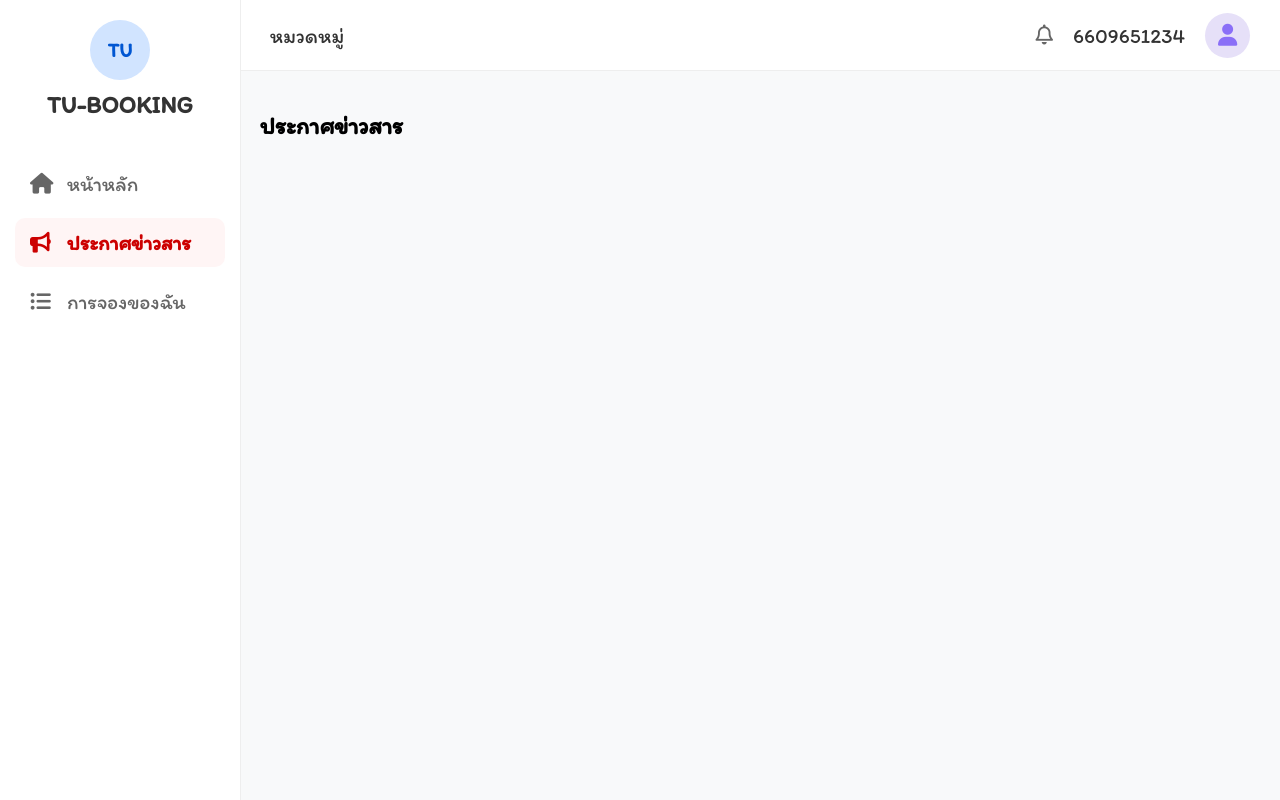
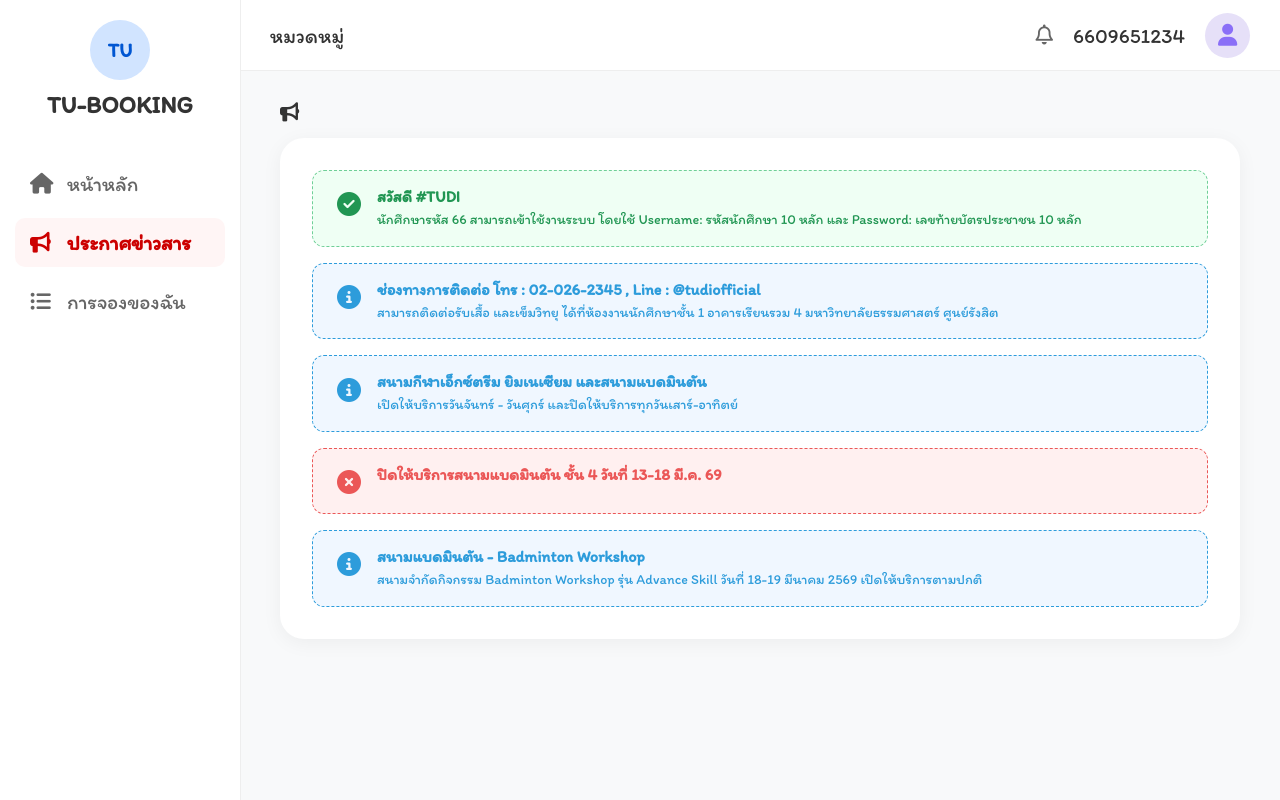
Before and after one commit to Phumphagon-Komanpririn-6609650582/Project-final-363, a React (Create React App) app: page / in a window 1280 px wide. Both pictures are taken after a click on the element "ประกาศข่าวสาร". Built offline with nearby package versions, Linux system fonts and the light colour scheme; the HTML template or start-up script is replaced by a standard one.

Commit message:
add Attention

```diff
--- a/src/App.css
+++ b/src/App.css
@@ -453,3 +453,76 @@
   font-weight: bold;
   cursor: pointer;
 }
+
+/* --- Attention Styles --- */
+.attention-container {
+  padding: 2rem;
+  max-width: 60rem;
+  margin: 0 auto;
+}
+
+.attention-header {
+  display: flex;
+  align-items: center;
+  gap: 0.5rem;
+  font-size: 1.2rem;
+  font-weight: bold;
+  margin-bottom: 1rem;
+  color: #333;
+}
+
+.attention-white-board {
+  background-color: #FFFFFF;
+  border-radius: 1.5rem;
+  padding: 2rem;
+  box-shadow: 0 0.25rem 1.25rem rgba(0,0,0,0.05);
+  display: flex;
+  flex-direction: column;
+  gap: 1rem;
+}
+
+.alert-card {
+  display: flex;
+  align-items: flex-start;
+  gap: 1rem;
+  padding: 1rem 1.5rem;
+  border-radius: 0.75rem;
+  border-width: 0.0625rem;
+  border-style: dashed; /* เส้นประตามรูป */
+}
+
+.alert-icon {
+  font-size: 1.5rem;
+  margin-top: 0.2rem;
+}
+
+.alert-content strong {
+  display: block;
+  font-size: 1rem;
+  margin-bottom: 0.25rem;
+}
+
+.alert-content p {
+  margin: 0;
+  font-size: 0.875rem;
+  line-height: 1.4;
+}
+
+/* สีแต่ละประเภท */
+.alert-card.success {
+  background-color: #EFFFF4;
+  border-color: #6FCF97;
+  color: #219653;
+}
+
+.alert-card.info {
+  background-color: #F0F7FF;
+  border-color: #2D9CDB;
+  color: #2D9CDB;
+}
+
+.alert-card.error {
+  background-color: #FFF0F0;
+  border-color: #EB5757;
+  color: #EB5757;
+}
--- a/src/App.js
+++ b/src/App.js
@@ -1,11 +1,12 @@
 import logo from './logo.svg';
 import React, { useState } from 'react';
 import './App.css';
-import Header from './components/header';
-import Navbar from './components/navbar';
+import Header from './components/Header';
+import Navbar from './components/Navbar';
 import Home from './components/Home';
 import SportSelection from './components/Sport';
 import TennisCourt from './components/TennisCourt';
+import Attention from './components/Attention';
 
 function App() {
   const [activeMenu, setActiveMenu] = useState('หน้าหลัก');
@@ -41,7 +42,7 @@ function App() {
         return <Home onChangePage={(pageName) => setCurrentView(pageName)} />;
 
       case 'ประกาศข่าวสาร':
-        return <div style={{ padding: '20px' }}><h2>ประกาศข่าวสาร</h2></div>;
+        return <Attention />;
 
       case 'การจองของฉัน':
         return <div style={{ padding: '20px' }}><h2>การจองของฉัน</h2></div>;
--- /dev/null
+++ b/src/components/Attention.js
@@ -0,0 +1,66 @@
+import React from 'react';
+
+function Attention() {
+  // ข้อมูลประกาศ (สามารถเพิ่ม/ลดตรงนี้ได้เลย)
+  const announcements = [
+    {
+      id: 1,
+      type: 'success',
+      icon: 'fa-solid fa-circle-check',
+      title: 'สวัสดี #TUDI',
+      detail: 'นักศึกษารหัส 66 สามารถเข้าใช้งานระบบ โดยใช้ Username: รหัสนักศึกษา 10 หลัก และ Password: เลขท้ายบัตรประชาชน 10 หลัก',
+    },
+    {
+      id: 2,
+      type: 'info',
+      icon: 'fa-solid fa-circle-info',
+      title: 'ช่องทางการติดต่อ โทร : 02-026-2345 , Line : @tudiofficial',
+      detail: 'สามารถติดต่อรับเสื้อ และเข็มวิทยุ ได้ที่ห้องงานนักศึกษาชั้น 1 อาคารเรียนรวม 4 มหาวิทยาลัยธรรมศาสตร์ ศูนย์รังสิต',
+    },
+    {
+      id: 3,
+      type: 'info',
+      icon: 'fa-solid fa-circle-info',
+      title: 'สนามกีฬาเอ็กซ์ตรีม ยิมเนเซียม และสนามแบดมินตัน',
+      detail: 'เปิดให้บริการวันจันทร์ - วันศุกร์ และปิดให้บริการทุกวันเสาร์-อาทิตย์',
+    },
+    {
+      id: 4,
+      type: 'error',
+      icon: 'fa-solid fa-circle-xmark',
+      title: 'ปิดให้บริการสนามแบดมินตัน ชั้น 4 วันที่ 13-18 มี.ค. 69',
+      detail: '',
+    },
+    {
+      id: 5,
+      type: 'info',
+      icon: 'fa-solid fa-circle-info',
+      title: 'สนามแบดมินตัน - Badminton Workshop',
+      detail: 'สนามจำกัดกิจกรรม Badminton Workshop รุ่น Advance Skill วันที่ 18-19 มีนาคม 2569 เปิดให้บริการตามปกติ',
+    }
+  ];
+
+  return (
+    <div className="attention-container">
+      <div className="attention-header">
+        <i className="fa-solid fa-bullhorn"></i>
+      </div>
+
+      <div className="attention-white-board">
+        {announcements.map((item) => (
+          <div key={item.id} className={`alert-card ${item.type}`}>
+            <div className="alert-icon">
+              <i className={item.icon}></i>
+            </div>
+            <div className="alert-content">
+              <strong>{item.title}</strong>
+              {item.detail && <p>{item.detail}</p>}
+            </div>
+          </div>
+        ))}
+      </div>
+    </div>
+  );
+}
+
+export default Attention;
```
